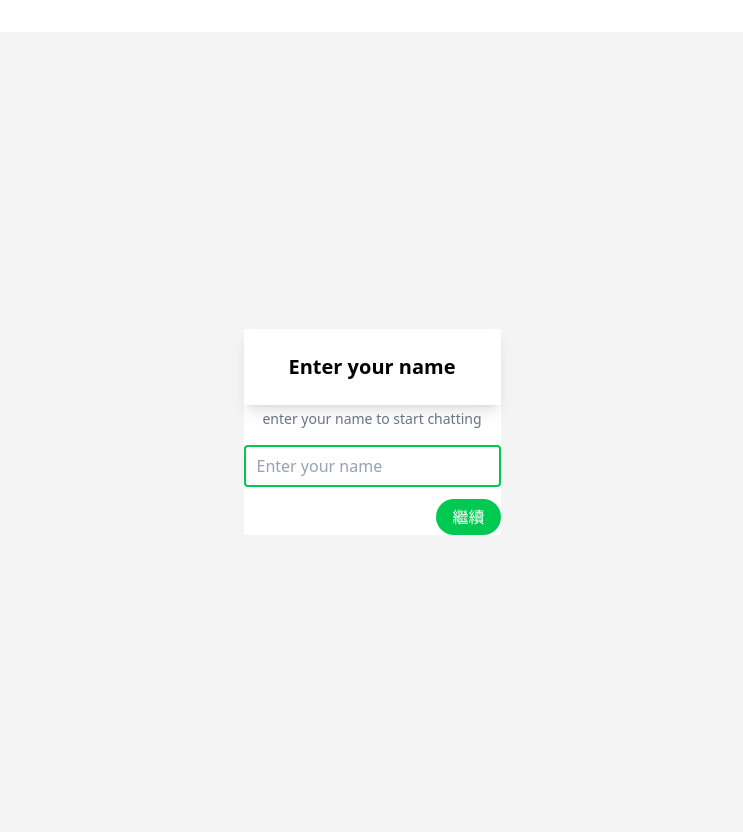
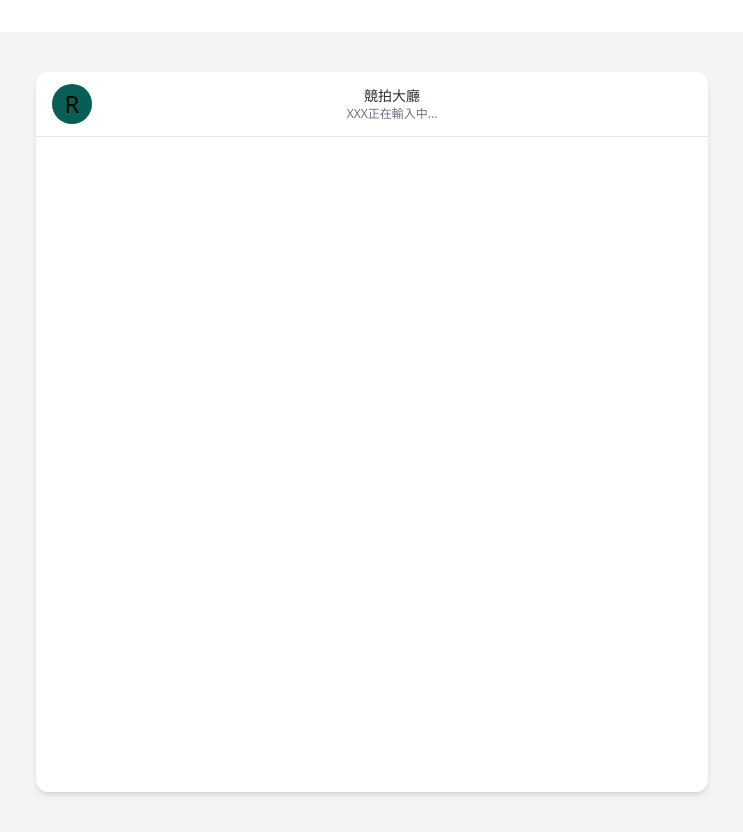
Before and after one commit to Vic428-human/websocket-golang-chat-room, a React app in the folder frontend/: page / in a window 1280 px wide. Shown: the top 838 px of the page, without its empty margins (268-1011 px from the left). Built offline with nearby package versions, Linux system fonts and the light colour scheme; the HTML template or start-up script is replaced by a standard one.

Commit message:
切版:chat window

```diff
--- a/frontend/src/App.jsx
+++ b/frontend/src/App.jsx
@@ -3,7 +3,7 @@ import "./App.css";
 
 function App() {
   const [userName, setUserName] = useState("");
-  const [showNamePopUp, setShowNamePopUp] = useState(true);
+  const [showNamePopUp, setShowNamePopUp] = useState(false);
   const [inputName, setInputName] = useState("");
   const [message, setMessage] = useState("");
   const [text, setText] = useState("");
@@ -86,6 +86,26 @@ function App() {
             </div>
           </div>
         )}
+
+        {/* chat window */}
+        {!showNamePopUp && (
+          <div className="w-full max-w-2xl h-[90vh] bg-white rounded-xl shadow-md flex flex-col overflow-hidden">
+            {/*chat header */}
+            <div className="flex items-center gap-3 px-4 py-3 border-b border-gray-200">
+              {/* 預計放頭像 */}
+              <div className="h-10 w-10 rounded-full bg-[#075e54] flex items-center justify-center text-2xl">R</div>
+
+              <div className="flex-1">
+                  <div className="text-sm font-medium text-[#303030]">競拍大廳</div>
+                  <div className="text-xs text-gray-500">XXX正在輸入中...</div>
+              </div>
+
+              <div className="text-sm text-gray-500">
+                  <span className="font-medium text-[#303030] capitalize">{userName}</span>
+              </div>
+            </div>
+          </div>
+        )}
       </div>
     </>
   );
```
